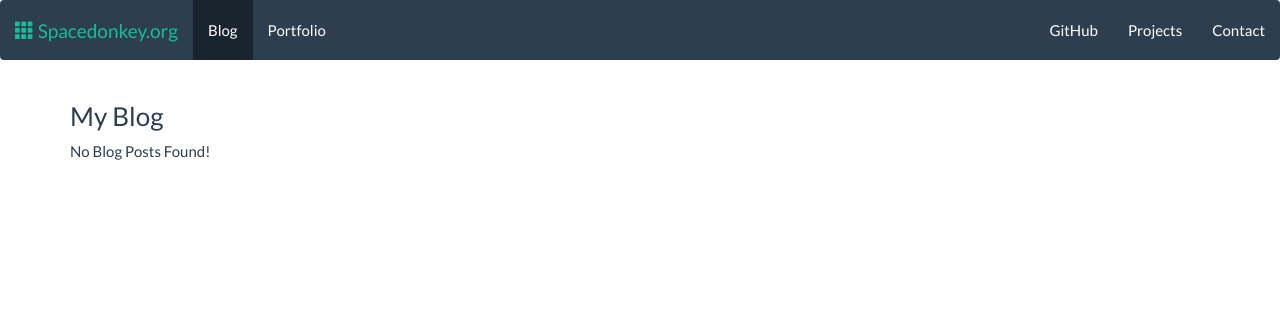
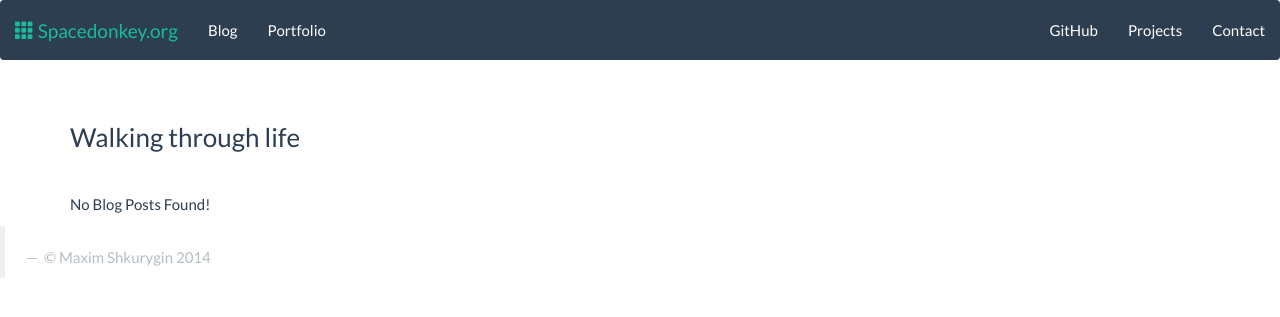
Before and after one commit to mooja/spacedonkey, a Django app: page /blog/ in a window 1280 px wide. Shown: the top 317 px of the page. Run offline with Django 3.2, Linux system fonts and the light colour scheme; data that the repository does not hold is empty; some libraries are stand-ins or nearby versions.

Commit message:
Improved index page. Created a basic blog post view.

```diff
--- a/spacedonkey/spacedonkey/settings.py
+++ b/spacedonkey/spacedonkey/settings.py
@@ -36,6 +36,7 @@ INSTALLED_APPS = (
     'django.contrib.sessions',
     'django.contrib.messages',
     'django.contrib.staticfiles',
+    'django.contrib.webdesign',
     'blog',
 )
 
--- a/spacedonkey/templates/base.html
+++ b/spacedonkey/templates/base.html
@@ -1,9 +1,16 @@
 <!DOCTYPE html>
 <html lang="en">
     <head>
-    <title>{% block title %} Spacedonkey.org {% endblock %}</title>
+        <meta charset="utf-8">
+        <meta http-equiv="X-UA-Compatible" content="IE=edge">
+        <meta name="viewport" content="width=device-width, initial-scale=1">
+        <meta name="description" content="">
+        <meta name="author" content="">
+        <link rel="icon" href="../../favicon.ico">
+        <title>{% block title %} Spacedonkey.org {% endblock %}</title>
         <!-- Bootstrap core CSS -->
         <link href="http://spacedonkey.org/static/css/bootstrap.min.css" rel="stylesheet">
+        <link href="http://localhost/static/css/spacedonkey.css" rel="stylesheet">
     </head>
     <body>
     <!-- navbar begin -->
@@ -19,7 +26,7 @@
           </div>
           <div class="navbar-collapse collapse navbar-responsive-collapse">
             <ul class="nav navbar-nav">
-              <li class="active"><a href="#blog">Blog</a></li>
+              <li><a href="#blog">Blog</a></li>
               <li><a href="#portfolio">Portfolio</a></li>
             </ul>
             <ul class="nav navbar-nav navbar-right">
@@ -49,8 +56,17 @@
           </div>
           {% endblock %}
        </div>
+       <!-- footer begin -->
+      {% block footer %}
+      <div id="contact" class="spacedonkey-footer info">
+        <blockquote >
+          <p></p>
+          <small> &copy Maxim Shkurygin <cite title="Source Title">2014</cite></small>
+        </blockquote>
+      </div>
+      {% endblock %}
+       <!-- footer end -->
        <!-- /.container -->
-
         <!-- Bootstrap core JavaScript
         ================================================== -->
         <!-- Placed at the end of the document so the pages load faster -->
--- a/spacedonkey/templates/blog/list_view.html
+++ b/spacedonkey/templates/blog/list_view.html
@@ -1,12 +1,33 @@
 {% extends "base.html" %}
 
+{% load webdesign %}
+
 {% block content %}
-<h3>My Blog</h3>
+<div class="page-header">
+    <h3>Walking through life</h3>
+</div>
 
 {% if post_list %}
     {% for post in post_list %}
-    <p>{{ post.title }}</p>
-    <p>{{ post.text }}</p>
+    <div class="row">
+         <div class="col-md-2">
+                {{ post.pub_date|date:"D j y" }}
+        </div>
+        <div class="col-md-6">
+            <div class="panel panel-primary">
+                <div class="panel-heading">
+                    <h3 class="panel-title">{{ post.title }}</h3>
+                </div>
+                <div class="panel-body">
+                    <p>{{ post.text }}</p>
+                    <p>{% lorem 3 p %}</p>
+                </div>
+            </div>
+        </div>
+        <div class="col-md-4">
+        </div>
+    </div>
+
     {% endfor %}
 {% else %}
     <p> No Blog Posts Found! </p>
```
Also changed, not shown: spacedonkey/templates/index.html (+11 -6 lines).
